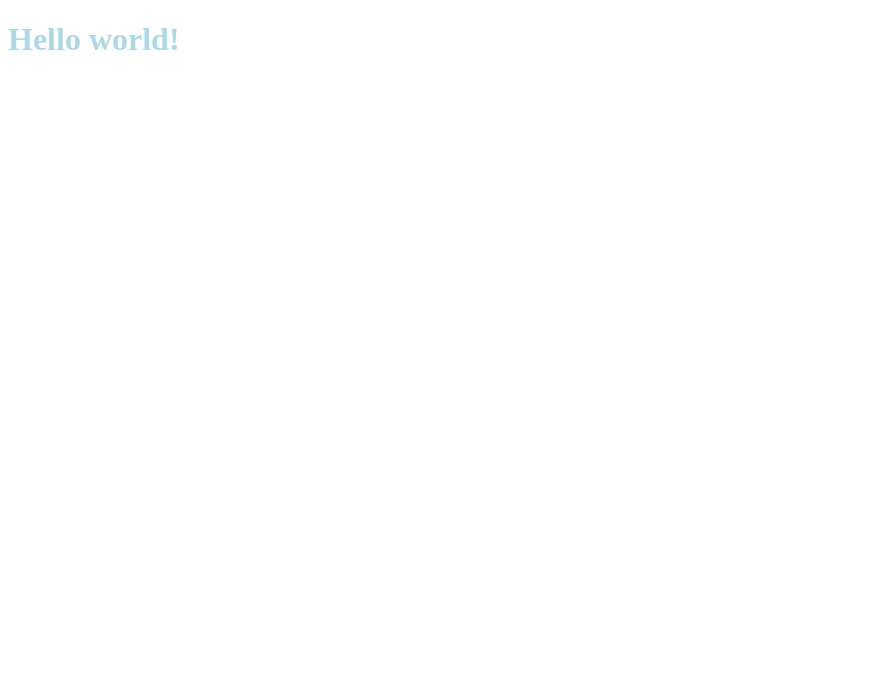
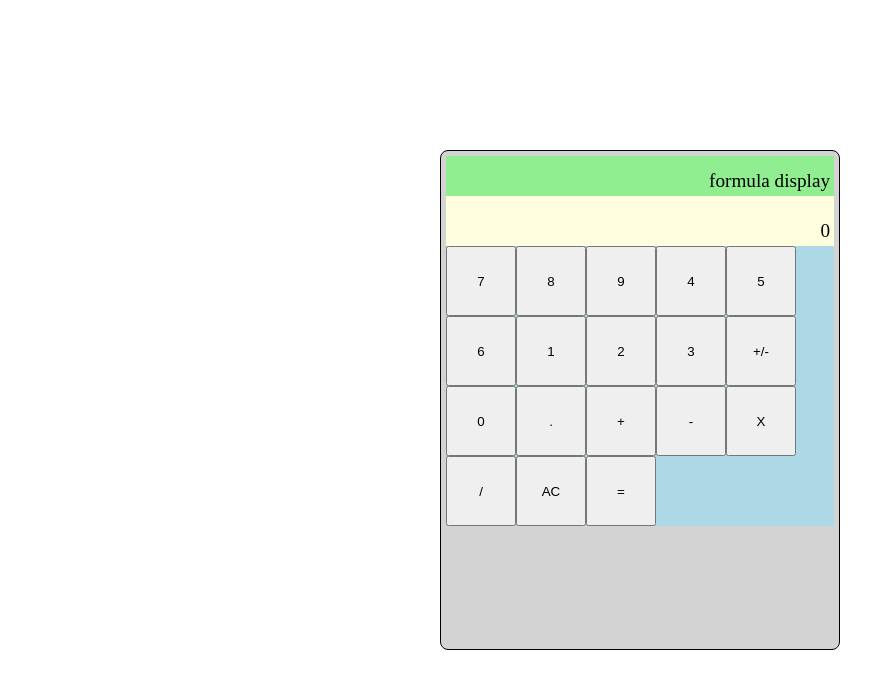
Before and after one commit to caffeinated-pixels/javascript-calculator, a React (Create React App) app: page / in a window 1280 px wide. Shown: the top 688 px of the page, without its empty margins (0-894 px from the left). Built offline with nearby package versions, Linux system fonts and the light colour scheme.

Commit message:
rough layout

```diff
--- a/src/App.js
+++ b/src/App.js
@@ -1,5 +1,52 @@
-function App() {
-  return <h1>Hello world!</h1>;
+import React, { Component } from 'react'
+
+export default class App extends Component {
+  state = { formulaDisplay: 'formula display', mainDisplay: 0 }
+
+  render() {
+    return (
+      <main className="calculator-body">
+        <FormulaDisplay formulaDisplay={this.state.formulaDisplay} />
+        <MainDisplay mainDisplay={this.state.mainDisplay} />
+        <KeyPad />
+      </main>
+    )
+  }
 }
 
-export default App;
+const FormulaDisplay = props => {
+  return <div className="formula-display display">{props.formulaDisplay}</div>
+}
+
+const MainDisplay = props => {
+  return (
+    <div id="display" className="main-display display">
+      {props.mainDisplay}
+    </div>
+  )
+}
+
+const KeyPad = props => {
+  return (
+    <div className="keypad">
+      <button id="seven">7</button>
+      <button id="eight">8</button>
+      <button id="nine">9</button>
+      <button id="four">4</button>
+      <button id="five">5</button>
+      <button id="six">6</button>
+      <button id="one">1</button>
+      <button id="two">2</button>
+      <button id="three">3</button>
+      <button id="pos-neg">+/-</button>
+      <button id="zero">0</button>
+      <button id="decimal">.</button>
+      <button id="add">+</button>
+      <button id="subtract">-</button>
+      <button id="multiply">X</button>
+      <button id="divide">/</button>
+      <button id="clear">AC</button>
+      <button id="equals">=</button>
+    </div>
+  )
+}
--- a/src/main.css
+++ b/src/main.css
@@ -1,3 +1,53 @@
-h1 {
-  color: lightblue;
+* {
+  margin: 0;
+  padding: 0;
+  box-sizing: border-box;
 }
+
+html {
+  font-size: 120%;
+}
+
+body {
+  display: flex;
+  justify-content: center;
+  align-items: center;
+  height: 100vh;
+  width: 100vw;
+}
+
+.display {
+  display: flex;
+  justify-content: flex-end;
+  align-items: flex-end;
+  padding: 4px;
+}
+
+.calculator-body {
+  padding: 5px;
+  background-color: lightgray;
+  width: 90vw;
+  max-width: 400px;
+  min-height: 500px;
+  border: 1px solid black;
+  border-radius: 8px;
+}
+
+.formula-display {
+  background-color: lightgreen;
+  height: 40px;
+}
+
+.main-display {
+  background-color: lightyellow;
+  height: 50px;
+}
+
+.keypad {
+  background-color: lightblue;
+}
+
+button {
+  width: 70px;
+  height: 70px;
+}
--- a/src/main.min.css
+++ b/src/main.min.css
@@ -1 +1 @@
-h1{color:lightblue}
+*{margin:0;padding:0;box-sizing:border-box}html{font-size:120%}body{display:flex;justify-content:center;align-items:center;height:100vh;width:100vw}.display{display:flex;justify-content:flex-end;align-items:flex-end;padding:4px}.calculator-body{padding:5px;background-color:lightgray;width:90vw;max-width:400px;min-height:500px;border:1px solid black;border-radius:8px}.formula-display{background-color:lightgreen;height:40px}.main-display{background-color:lightyellow;height:50px}.keypad{background-color:lightblue}button{width:70px;height:70px}
--- a/src/main.scss
+++ b/src/main.scss
@@ -1,3 +1,64 @@
-h1 {
-  color: lightblue;
+// MIXINS
+@mixin mq($size) {
+  @media only screen and (min-width: $size) {
+    @content; /* lets us pass content block into mixin */
+  }
 }
+
+// Start of SHARED CLASSES
+* {
+  margin: 0;
+  padding: 0;
+  box-sizing: border-box;
+}
+
+html {
+  font-size: 120%;
+}
+
+body {
+  display: flex;
+  justify-content: center;
+  align-items: center;
+  height: 100vh;
+  width: 100vw;
+}
+
+.display {
+  // text-align: right;
+  display: flex;
+  justify-content: flex-end;
+  align-items: flex-end;
+  padding: 4px;
+}
+// End of SHARED CLASSES
+.calculator-body {
+  padding: 5px;
+  background-color: lightgray;
+  width: 90vw;
+  max-width: 400px;
+  min-height: 500px;
+  // margin: auto;
+  border: 1px solid black;
+  border-radius: 8px;
+}
+
+.formula-display {
+  background-color: lightgreen;
+  height: 40px;
+}
+
+.main-display {
+  background-color: lightyellow;
+  height: 50px;
+}
+
+.keypad {
+  background-color: lightblue;
+}
+
+button {
+  width: 70px;
+  height: 70px;
+  // border-radius: 5px;
+}
```
